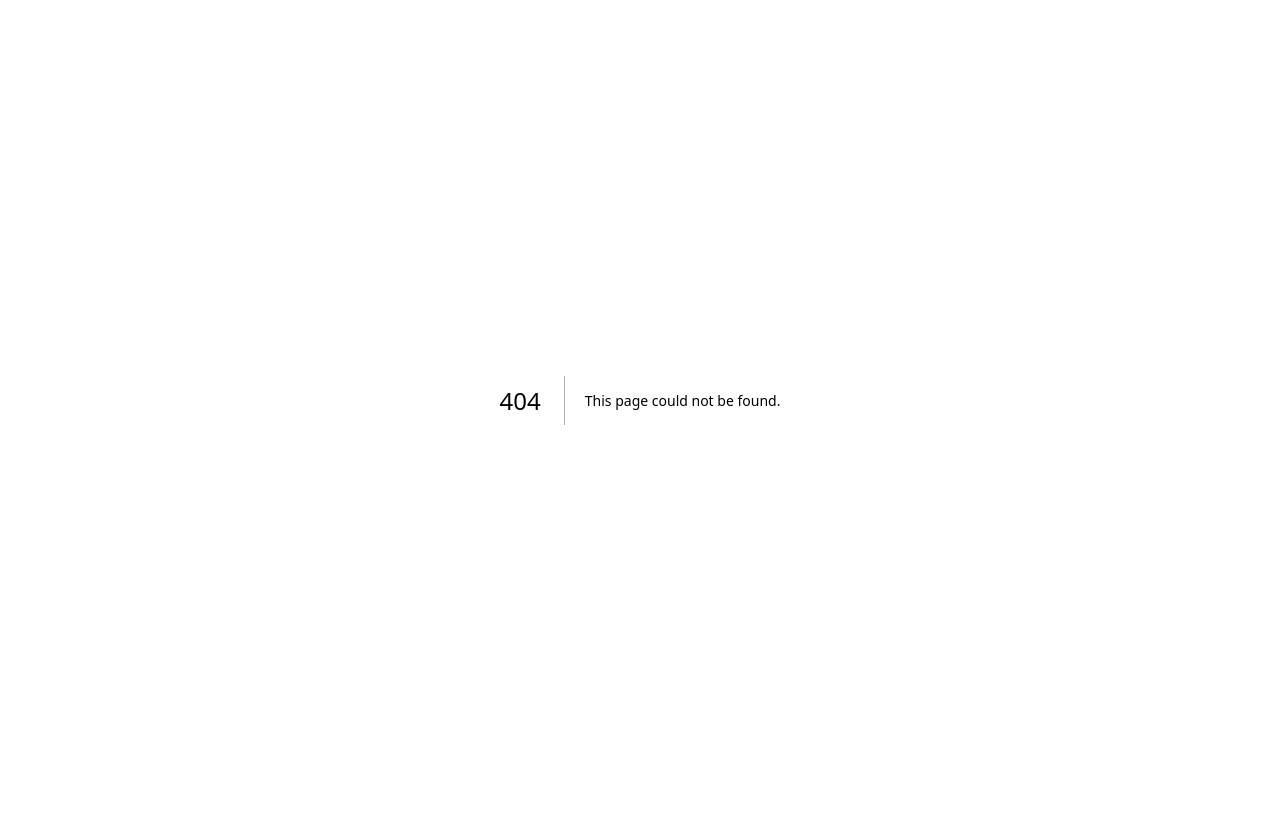
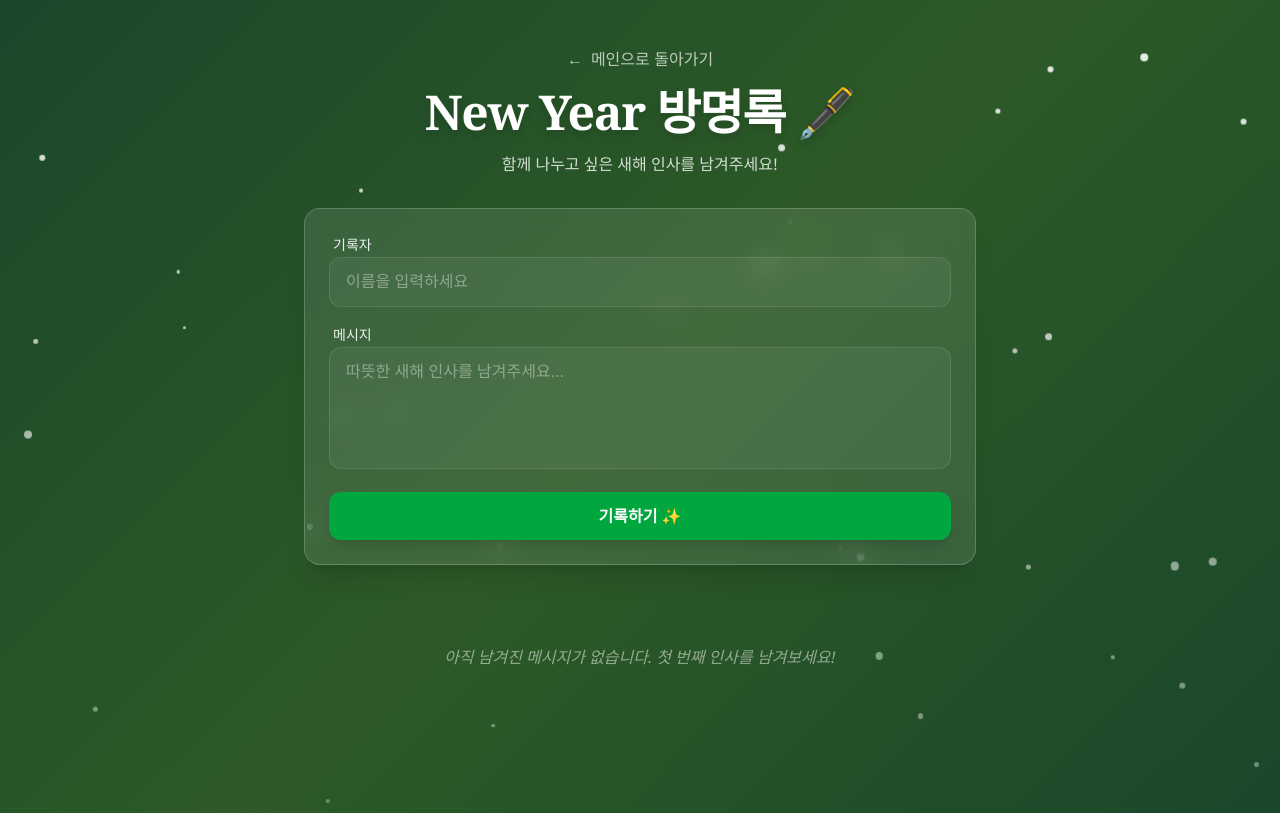
Before and after one commit to Nunu-cpu/happy-new-year-for-Maman, a Next.js app: page /guestbook in a window 1280 px wide. Before the commit this address had no page. Built offline with nearby package versions, Linux system fonts and the light colour scheme.

Commit message:
Add Guestbook feature with localStorage persistence

```diff
--- /dev/null
+++ b/app/guestbook/page.tsx
@@ -0,0 +1,153 @@
+"use client";
+
+import { useState, useEffect } from "react";
+import Link from "react-router-dom"; // Note: Using standard Link for internal navigation or next/link if available
+import LinkNext from "next/link";
+
+interface Message {
+    id: string;
+    name: string;
+    content: string;
+    timestamp: string;
+}
+
+export default function Guestbook() {
+    const [messages, setMessages] = useState<Message[]>([]);
+    const [name, setName] = useState("");
+    const [content, setContent] = useState("");
+    const [snowflakes, setSnowflakes] = useState<Array<{ id: number; left: string; animationDuration: string; animationDelay: string; size: string }>>([]);
+
+    useEffect(() => {
+        // Load messages
+        const saved = localStorage.getItem("guestbook_messages");
+        if (saved) {
+            setMessages(JSON.parse(saved));
+        }
+
+        // Snowflakes for consistency
+        const flakes = Array.from({ length: 40 }).map((_, i) => ({
+            id: i,
+            left: `${Math.random() * 100}vw`,
+            animationDuration: `${Math.random() * 3 + 2}s`,
+            animationDelay: `${Math.random() * 5}s`,
+            size: `${Math.random() * 6 + 3}px`,
+        }));
+        setSnowflakes(flakes);
+    }, []);
+
+    const handleSubmit = (e: React.FormEvent) => {
+        e.preventDefault();
+        if (!name.trim() || !content.trim()) return;
+
+        const newMessage: Message = {
+            id: Date.now().toString(),
+            name,
+            content,
+            timestamp: new Date().toLocaleString("ko-KR"),
+        };
+
+        const updated = [newMessage, ...messages];
+        setMessages(updated);
+        localStorage.setItem("guestbook_messages", JSON.stringify(updated));
+        setName("");
+        setContent("");
+    };
+
+    return (
+        <div
+            className="min-h-screen p-6 md:p-12 relative overflow-hidden flex flex-col items-center"
+            style={{ background: 'linear-gradient(135deg, #1a472a 0%, #2d5a27 50%, #1a472a 100%)' }}
+        >
+            <style jsx global>{`
+        @keyframes fall {
+          0% { transform: translateY(-10vh) translateX(0); opacity: 1; }
+          100% { transform: translateY(110vh) translateX(20px); opacity: 0.3; }
+        }
+      `}</style>
+
+            {/* Snowflakes */}
+            {snowflakes.map((flake) => (
+                <div
+                    key={flake.id}
+                    className="absolute bg-white rounded-full pointer-events-none opacity-80"
+                    style={{
+                        left: flake.left,
+                        top: '-20px',
+                        width: flake.size,
+                        height: flake.size,
+                        animation: `fall ${flake.animationDuration} linear infinite`,
+                        animationDelay: flake.animationDelay,
+                        zIndex: 1,
+                        filter: 'blur(0.5px)',
+                    }}
+                />
+            ))}
+
+            <div className="z-10 w-full max-w-2xl flex flex-col gap-8">
+                <header className="text-center space-y-4">
+                    <LinkNext href="/" className="text-white/70 hover:text-white transition-colors flex items-center justify-center gap-2 mb-4 group">
+                        <span className="group-hover:-translate-x-1 transition-transform">←</span> 메인으로 돌아가기
+                    </LinkNext>
+                    <h1 className="text-4xl md:text-5xl font-serif font-bold text-white drop-shadow-lg tracking-tight">
+                        New Year 방명록 🖋️
+                    </h1>
+                    <p className="text-white/80 font-serif">함께 나누고 싶은 새해 인사를 남겨주세요!</p>
+                </header>
+
+                {/* Message Form */}
+                <form onSubmit={handleSubmit} className="bg-white/10 backdrop-blur-md p-6 rounded-2xl border border-white/20 shadow-xl space-y-4">
+                    <div className="space-y-2">
+                        <label className="text-white/90 text-sm font-serif px-1">기록자</label>
+                        <input
+                            type="text"
+                            value={name}
+                            onChange={(e) => setName(e.target.value)}
+                            placeholder="이름을 입력하세요"
+                            className="w-full bg-white/5 border border-white/10 rounded-xl px-4 py-3 text-white placeholder:text-white/40 focus:outline-none focus:ring-2 focus:ring-green-400/50 transition-all"
+                            required
+                        />
+                    </div>
+                    <div className="space-y-2">
+                        <label className="text-white/90 text-sm font-serif px-1">메시지</label>
+                        <textarea
+                            value={content}
+                            onChange={(e) => setContent(e.target.value)}
+                            placeholder="따뜻한 새해 인사를 남겨주세요..."
+                            rows={4}
+                            className="w-full bg-white/5 border border-white/10 rounded-xl px-4 py-3 text-white placeholder:text-white/40 focus:outline-none focus:ring-2 focus:ring-green-400/50 transition-all resize-none"
+                            required
+                        />
+                    </div>
+                    <button
+                        type="submit"
+                        className="w-full py-3 bg-green-600 hover:bg-green-500 text-white font-bold rounded-xl shadow-lg transition-all hover:scale-[1.02] active:scale-[0.98] font-serif"
+                    >
+                        기록하기 ✨
+                    </button>
+                </form>
+
+                {/* Message List */}
+                <div className="space-y-4 pb-12">
+                    {messages.length === 0 ? (
+                        <div className="text-center py-12 text-white/50 font-serif italic">
+                            아직 남겨진 메시지가 없습니다. 첫 번째 인사를 남겨보세요!
+                        </div>
+                    ) : (
+                        messages.map((m) => (
+                            <div
+                                key={m.id}
+                                className="bg-white/5 backdrop-blur-sm p-5 rounded-2xl border border-white/5 shadow-inner animate-in fade-in slide-in-from-bottom-4 duration-500"
+                            >
+                                <div className="flex justify-between items-start mb-2">
+                                    <span className="font-serif font-bold text-green-300 text-lg">{m.name}</span>
+                                    <span className="text-[10px] text-white/40">{m.timestamp}</span>
+                                </div>
+                                <p className="text-white/90 leading-relaxed font-light">{m.content}</p>
+                            </div>
+                        ))
+                    )}
+                </div>
+            </div>
+        </div>
+    );
+}
--- a/app/page.tsx
+++ b/app/page.tsx
@@ -81,12 +81,20 @@ export default function Home() {
       ||||`}
         </pre>
 
-        <Link
-          href="/calendar"
-          className="mt-4 px-8 py-3 rounded-full bg-green-800 hover:bg-green-700 text-white font-serif border border-white/20 shadow-lg transition-all hover:scale-105 active:scale-95"
-        >
-          📅 달력 보기
-        </Link>
+        <div className="flex flex-col sm:flex-row gap-4 mt-4">
+          <Link
+            href="/calendar"
+            className="px-8 py-3 rounded-full bg-green-800 hover:bg-green-700 text-white font-serif border border-white/20 shadow-lg transition-all hover:scale-105 active:scale-95 text-center"
+          >
+            📅 달력 보기
+          </Link>
+          <Link
+            href="/guestbook"
+            className="px-8 py-3 rounded-full bg-[#d4a373] hover:bg-[#c49363] text-white font-serif border border-white/20 shadow-lg transition-all hover:scale-105 active:scale-95 text-center"
+          >
+            🖋️ 방명록 작성하기
+          </Link>
+        </div>
 
         {/* Static decorations */}
         <div className="flex gap-4 text-4xl mt-8">
```
